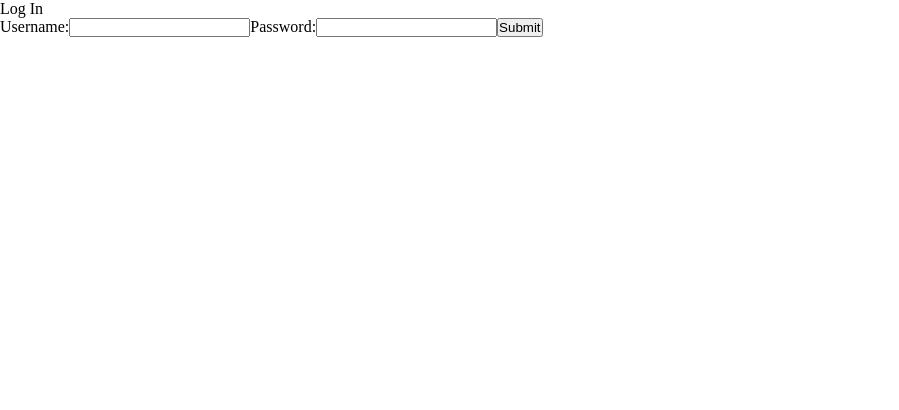
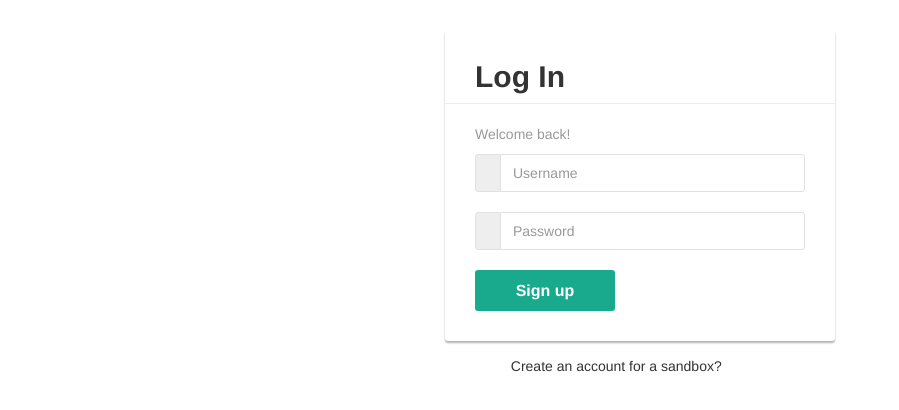
Before and after one commit to la-luo/TextToOrder, a React (Create React App) app in the folder client/: page /login in a window 1280 px wide. Shown: the top 410 px of the page, without its empty margins (0-899 px from the left). Built offline with nearby package versions, Linux system fonts and the light colour scheme.

Commit message:
session form css

```diff
--- a/client/src/components/session_form/session_form.js
+++ b/client/src/components/session_form/session_form.js
@@ -31,50 +31,81 @@ class SessionForm extends React.Component {
         })
     }
 
+
     render() {
-       if (this.props.formType === 'signup') {
         return (
-            <div>
+        <div>
+            {this.props.formType === 'signup'?
+            <div className="signup-form">
+                <form onSubmit={this.handleSubmit}>
+                    <h2>Sign Up</h2>
+                    <hr/>
+                    <p>Please fill in this form to create an account!</p>
+                    <div className="form-group">
+                        <div className="input-group">
+                            <span className="input-group-addon"><i className="fa fa-user"></i></span>
+                            <input type="text" value={this.state.username} onChange={this.update("username")} className="form-control" name="username" placeholder="Username" required="required"/>
+                        </div>
+                    </div>
+                    <div className="form-group">
+                        <div className="input-group">
+                            <span className="input-group-addon"><i className="fa fa-paper-plane"></i></span>
+                            <input type="email" value={this.state.email} onChange={this.update("email")} className="form-control" name="email" placeholder="Email Address" required="required"/>
+                        </div>
+                    </div>
+                    <div className="form-group">
+                        <div className="input-group">
+                            <span className="input-group-addon"><i className="fa fa-lock"></i></span>
+                            <input type="password" value={this.state.password} onChange={this.update("password")} className="form-control" name="password" placeholder="Password" required="required"/>
+                        </div>
+                    </div>
+                    <div className="form-group">
+                        <div className="input-group">
+                            <span className="input-group-addon">
+                                <i className="fa fa-lock"></i>
+                                <i className="fa fa-check"></i>
+                            </span>
+                            <input type="password" value={this.state.password2} onChange={this.update("password2")} className="form-control" name="confirm_password" placeholder="Confirm Password" required="required"/>
+                        </div>
+                    </div>
+                    <div className="form-group">
+                        <label className="checkbox-inline"><input type="checkbox" required="required"/> I accept the <a href="#">Terms of Use</a> &amp; <a href="#">Privacy Policy</a></label>
+                    </div>
+                    <div className="form-group">
+                        <input type="submit" className="btn btn-primary btn-lg" value="Sign up" />
+                    </div>
+                </form>
+                <div class="text-center">Already have an account?
+                   <a href="/login">Login here</a>
+                </div>
+          </div>
+        :<div className="signup-form">
             <form onSubmit={this.handleSubmit}>
-                <div>Sign Up</div>
-                <label>Username:
-                    <input type="text" value={this.state.username} onChange={this.update("username")} />
-                </label>
-                <label>Password:
-                    <input type="password" value={this.state.password} onChange={this.update("password")} />
-                </label>
-                <label>Confirm Password:
-                    <input type="password" value={this.state.password2} onChange={this.update("password2")} />
-
-                </label>
-                <label>Email:
-                    <input type="email" value={this.state.email} onChange={this.update("email")} />
-                </label>
-                <input type="submit" value="Submit" />
+                <h2>Log In</h2>
+                <hr/>
+                <p>Welcome back!</p>
+                <div className="form-group">
+                    <div className="input-group">
+                        <span className="input-group-addon"><i className="fa fa-user"></i></span>
+                        <input type="text" value={this.state.username} onChange={this.update("username")} className="form-control" name="username" placeholder="Username" required="required"/>
+                    </div>
+                </div>
+                <div className="form-group">
+                    <div className="input-group">
+                        <span className="input-group-addon"><i className="fa fa-lock"></i></span>
+                        <input type="password" value={this.state.password} onChange={this.update("password")} className="form-control" name="password" placeholder="Password" required="required"/>
+                    </div>
+                </div>
+                <input type="submit" className="btn btn-primary btn-lg" value="Sign up" />
             </form>
-          </div>
-        )
-       }else {
-        return (
-           <div>
-
-            <form onSubmit={this.handleSubmit}>
-                <div>Log In</div>
-                <label>Username:
-                    <input type="text" value={this.state.username} onChange={this.update("username")} />
-                </label>
-                <label>Password:
-                    <input type="password" value={this.state.password} onChange={this.update("password")} />
-                </label>
-                <input type="submit" value="Submit" />
-            </form>
-
-           </div>
+            <div class="text-center">Create an account for a sandbox?
+                <a href="/signup">Sign up</a>
+            </div>
+        </div>}
+        </div>
         )}
 
     }
 
 
-}
-
 export default withRouter(SessionForm);
--- a/client/src/stylesheet/index.scss
+++ b/client/src/stylesheet/index.scss
@@ -4,3 +4,7 @@
 @import './homepage.scss';
 
 @import './session.scss';
+
+@import url(https://maxcdn.bootstrapcdn.com/bootstrap/3.3.7/css/bootstrap.min.css);
+
+@import url(https://fonts.googleapis.com/css?family=Roboto:400,700);
--- a/client/src/stylesheet/session.scss
+++ b/client/src/stylesheet/session.scss
@@ -0,0 +1,87 @@
+.sessionBody {
+    font-family: 'Roboto', sans-serif;
+}
+
+.form-control, .form-control:focus, .input-group-addon {
+    border-color: #e1e1e1;
+}
+.form-control, .btn {
+    border-radius: 3px;
+}
+.signup-form {
+    width: 390px;
+    margin: 0 auto;
+    padding: 30px 0;
+}
+.signup-form form {
+    color: #999;
+    border-radius: 3px;
+    margin-bottom: 15px;
+    background: #fff;
+    box-shadow: 0px 2px 2px rgba(0, 0, 0, 0.3);
+    padding: 30px;
+}
+.signup-form h2 {
+    color: #333;
+    font-weight: bold;
+    margin-top: 0;
+}
+.signup-form hr {
+    margin: 0 -30px 20px;
+}
+.signup-form .form-group {
+    margin-bottom: 20px;
+}
+.signup-form label {
+    font-weight: normal;
+    font-size: 13px;
+}
+.signup-form .form-control {
+    min-height: 38px;
+    box-shadow: none !important;
+}
+.signup-form .input-group-addon {
+    max-width: 42px;
+    text-align: center;
+}
+.signup-form input[type="checkbox"] {
+    margin-top: 2px;
+}
+.signup-form .btn{
+    font-size: 16px;
+    font-weight: bold;
+    background: #19aa8d;
+    border: none;
+    min-width: 140px;
+}
+.signup-form .btn:hover, .signup-form .btn:focus {
+    background: #179b81;
+    outline: none;
+}
+.signup-form a {
+    color: #fff;
+    text-decoration: underline;
+}
+.signup-form a:hover {
+    text-decoration: none;
+}
+.signup-form form a {
+    color: #19aa8d;
+    text-decoration: none;
+}
+.signup-form form a:hover {
+    text-decoration: underline;
+}
+.signup-form .fa {
+    font-size: 21px;
+}
+.signup-form .fa-paper-plane {
+    font-size: 18px;
+}
+.signup-form .fa-check {
+    color: #fff;
+    left: 17px;
+    top: 18px;
+    font-size: 7px;
+    position: absolute;
+}
```
